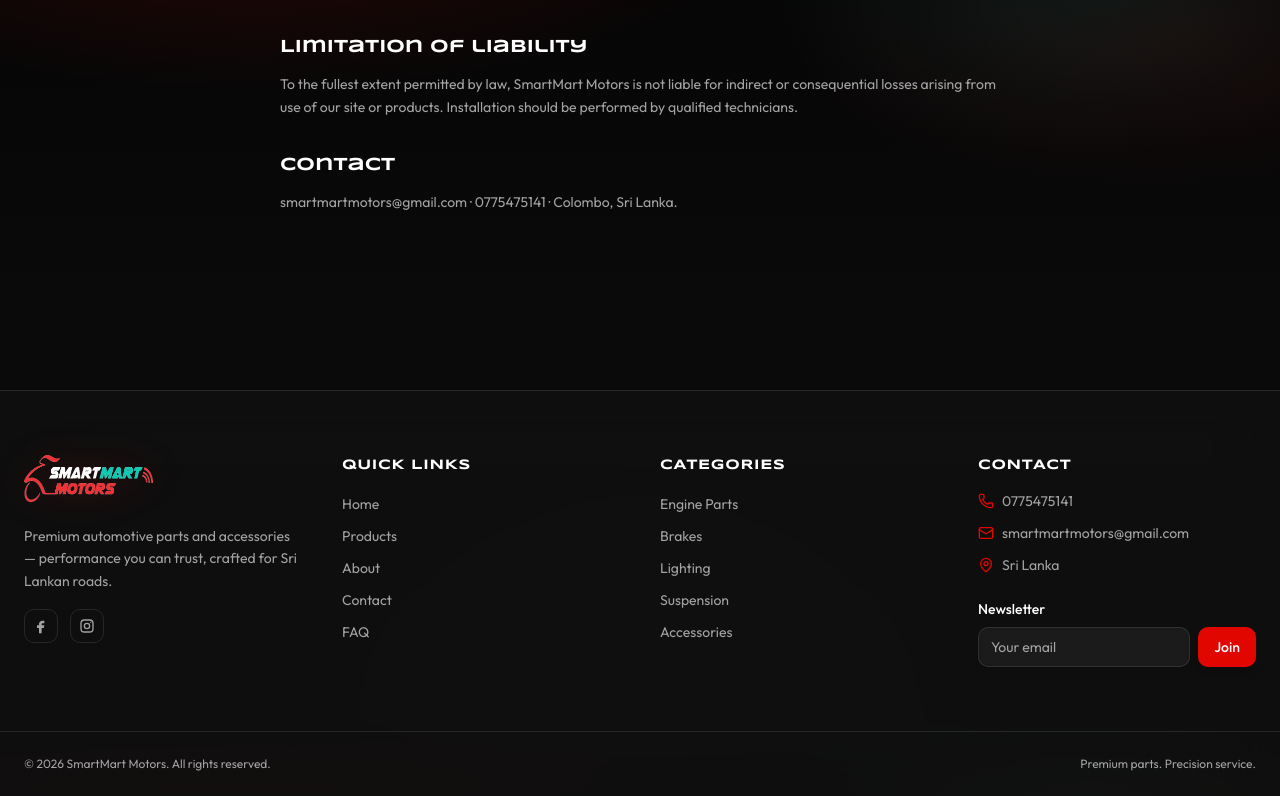
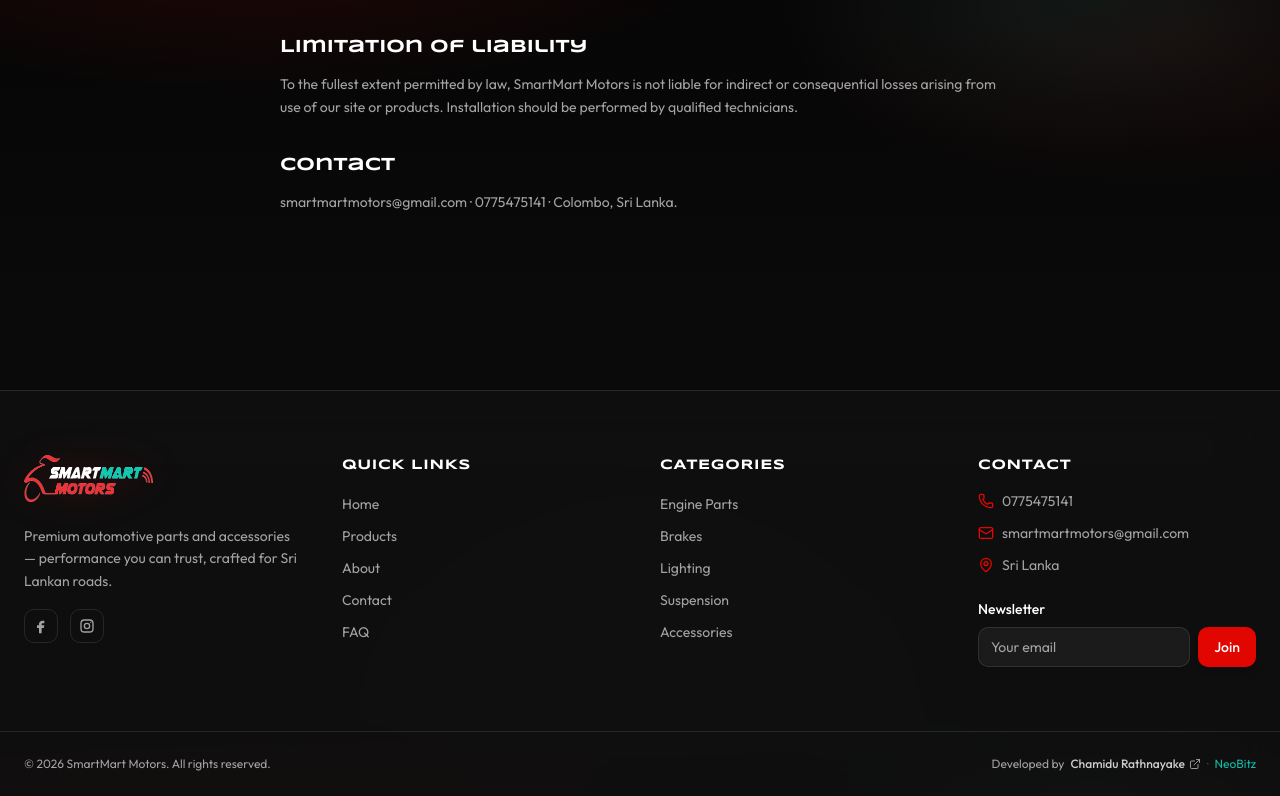
Before and after one commit to ChamiyaX/SMARTMART-MOTORS, a Next.js app: page /terms in a window 1280 px wide. Shown: the part 845-1641 px from the top of the page. Built offline with nearby package versions, Linux system fonts and the light colour scheme; no server answers.

Commit message:
Developer credit  add
Signed-off-by: ChamiyaX <gimhan7809@gmail.com>

```diff
--- a/src/components/layout/footer.tsx
+++ b/src/components/layout/footer.tsx
@@ -1,9 +1,10 @@
 import Link from "next/link";
-import { Mail, MapPin, Phone } from "lucide-react";
+import { ExternalLink, Mail, MapPin, Phone } from "lucide-react";
 import { Button } from "@/components/ui/button";
 import { Input } from "@/components/ui/input";
 import { Separator } from "@/components/ui/separator";
 import { BrandLogo } from "@/components/shared/brand-logo";
+import { SITE_CONFIG } from "@/lib/constants";
 
 function FacebookIcon({ className }: { className?: string }) {
   return (
@@ -151,9 +152,29 @@
       </div>
 
       <Separator />
-      <div className="container flex flex-col items-center justify-between gap-2 py-6 text-center text-xs text-muted-foreground sm:flex-row sm:text-left">
+      <div className="container flex flex-col items-center justify-between gap-3 py-6 text-center text-xs text-muted-foreground sm:flex-row sm:text-left">
         <p>© {new Date().getFullYear()} SmartMart Motors. All rights reserved.</p>
-        <p>Premium parts. Precision service.</p>
+        <p className="flex flex-wrap items-center justify-center gap-1.5 sm:justify-end">
+          <span>Developed by</span>
+          <a
+            href={SITE_CONFIG.developer.url}
+            target="_blank"
+            rel="noopener noreferrer"
+            className="inline-flex items-center gap-1 font-medium text-white/80 transition hover:text-primary"
+          >
+            {SITE_CONFIG.developer.name}
+            <ExternalLink className="h-3 w-3 opacity-70" aria-hidden />
+          </a>
+          <span className="text-white/25">·</span>
+          <a
+            href={SITE_CONFIG.developer.url}
+            target="_blank"
+            rel="noopener noreferrer"
+            className="text-brand-teal transition hover:text-primary"
+          >
+            {SITE_CONFIG.developer.brand}
+          </a>
+        </p>
       </div>
     </footer>
   );
--- a/src/lib/constants.ts
+++ b/src/lib/constants.ts
@@ -42,6 +42,11 @@
       process.env.NEXT_PUBLIC_INSTAGRAM_URL || "https://instagram.com/smartmartmotors",
     youtube: process.env.NEXT_PUBLIC_YOUTUBE_URL || "",
   },
+  developer: {
+    name: "Chamidu Rathnayake",
+    brand: "NeoBitz",
+    url: "https://neobitz.site/",
+  },
 } as const;
 
 export const ADMIN_ROLES = ["SUPER_ADMIN", "ADMIN", "EDITOR"] as const;
```
